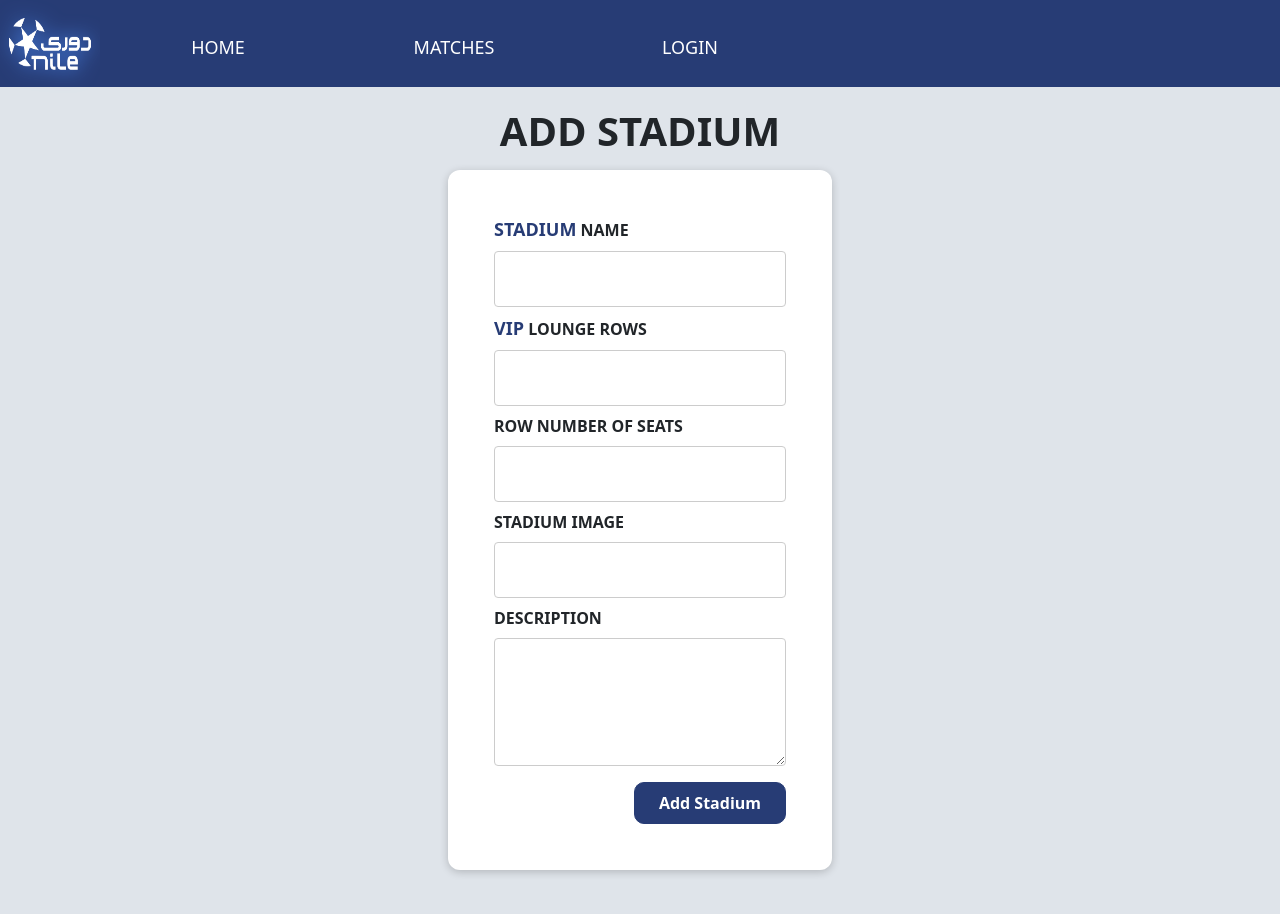
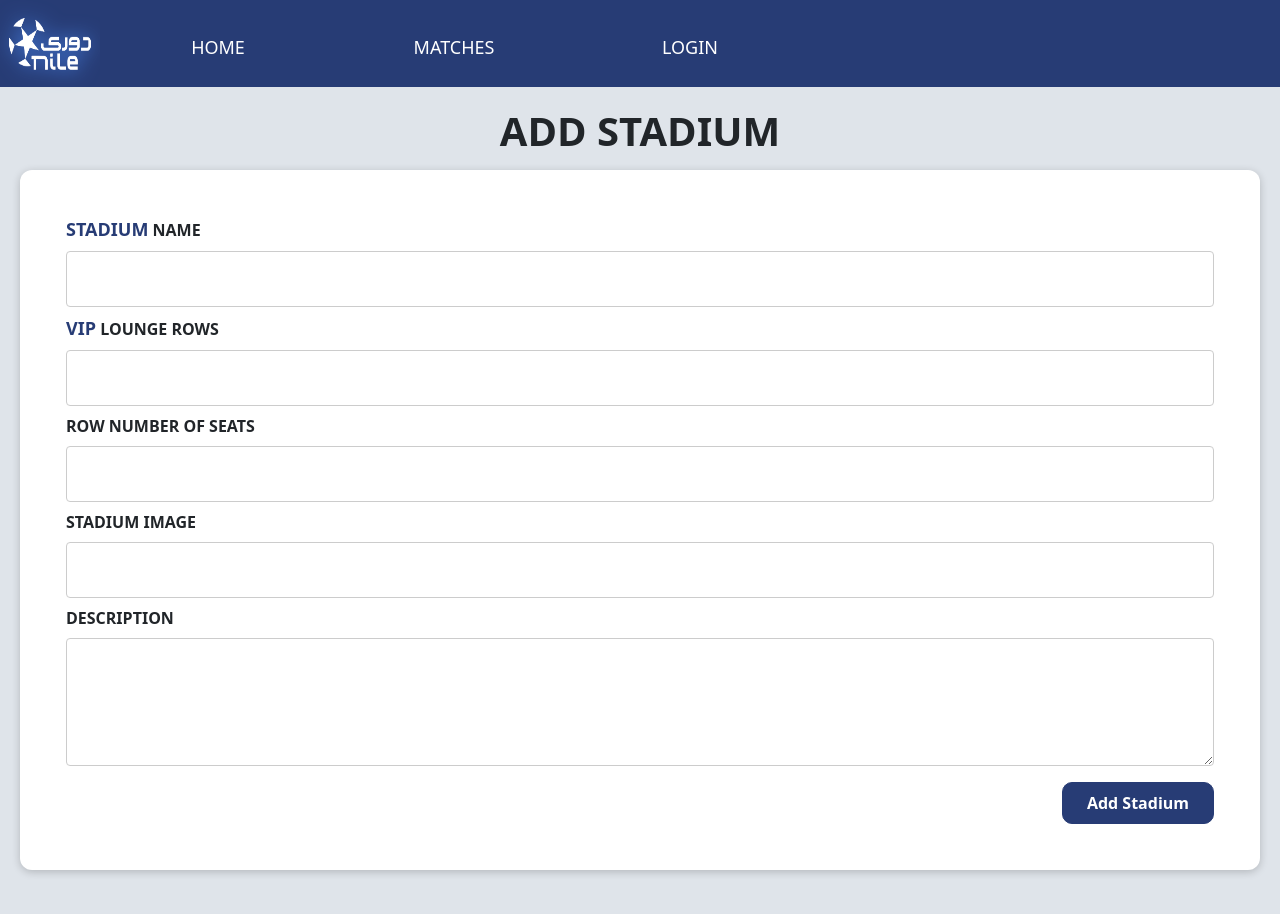
Before and after one commit to A7med-Amin/e7gezly, a React (Create React App) app in the folder frontend/: page /new-stadium in a window 1280 px wide. Shown: the top 914 px of the page. Built offline with nearby package versions, Linux system fonts and the light colour scheme.

Commit message:
🎨 edit new stadium form

```diff
--- a/frontend/src/Components/meetups/NewStadiumForm.js
+++ b/frontend/src/Components/meetups/NewStadiumForm.js
@@ -1,6 +1,6 @@
 import { useRef } from 'react';
 
-import Card from '../ui/Card';
+// import Card from '../ui/Card';
 import classes from './NewStadiumForm.module.css';
 
 function NewStadiumForm(props) {
@@ -42,7 +42,7 @@ function NewStadiumForm(props) {
   }
 
   return (
-    <Card>
+    <div className = {classes.newstadlayout}>
       <form className={classes.form} onSubmit={ValidateSeats}>
       <div className={classes.control}>
           <label htmlFor='name'><span className={classes.vip}>Stadium</span> Name</label>
@@ -74,7 +74,7 @@ function NewStadiumForm(props) {
           <button>Add Stadium</button>
         </div>
       </form>
-    </Card>
+    </div>
   );
 }
 
--- a/frontend/src/Components/meetups/NewStadiumForm.module.css
+++ b/frontend/src/Components/meetups/NewStadiumForm.module.css
@@ -71,3 +71,13 @@
     width: 30vw;
     margin: auto;
   }
+
+  .newstadlayout{
+    width: 100%;
+    background-color: white;
+    border-radius: 12px;
+    box-shadow: 0 2px 8px rgba(0, 0, 0, 0.2);
+    padding: 30px;
+    margin-bottom: 30px;
+    /* width: 30vw; */
+  }
--- a/frontend/src/pages/NewStadium.js
+++ b/frontend/src/pages/NewStadium.js
@@ -35,9 +35,7 @@ function NewStaium() {
     <Layout>
       <section>
         <h1 style = {{fontWeight : 'bold' , textAlign : 'center' , marginBottom : '15px'}}>Add Stadium</h1>
-        <div className = {classes.cardoutsidelayoyt}>
           <NewStadiumForm onAddMeetup={addStadupHandler} />
-        </div>
       </section>
     </Layout>
   );
```
Also changed, not shown: frontend/src/Components/ui/Card.module.css (line endings or trailing spaces).
